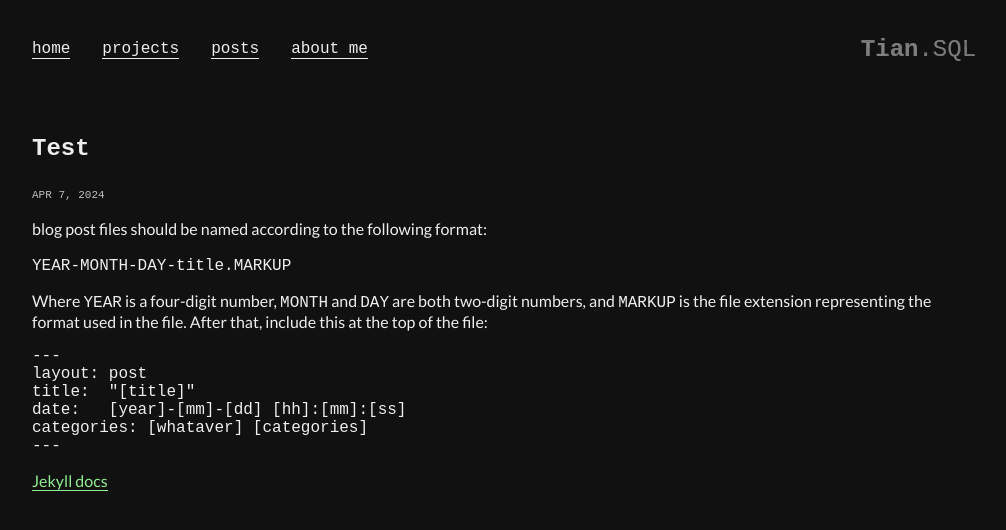
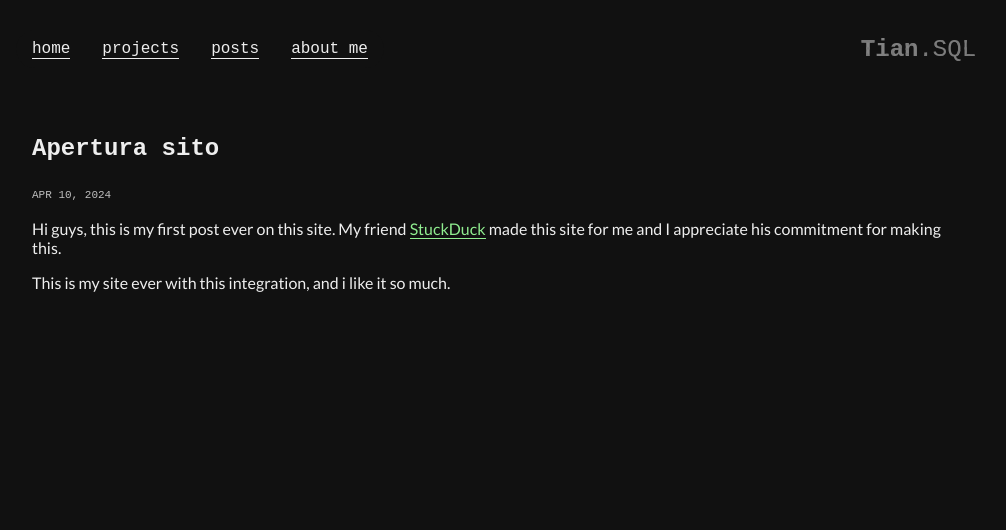
Before and after one commit to Tian-MC/tian-mc.github.io, a Jekyll site: the page built from _posts/2024-04-07-welcome-to-jekyll.markdown, in a window 1280 px wide. Shown: the top 530 px of the page, without its empty margins (144-1150 px from the left). Built offline with Jekyll 4.4.1, drawn with Linux system fonts in a browser that asks for light colours; some web fonts are replaced.

Commit message:
Update 2024-04-07-welcome-to-jekyll.markdown

````diff
--- a/_posts/2024-04-07-welcome-to-jekyll.markdown
+++ b/_posts/2024-04-07-welcome-to-jekyll.markdown
@@ -1,24 +1,10 @@
 ---
 layout: post
-title:  "Test"
-date:   2024-04-07 16:45:29 +0200
-categories: test category
+title:  "Apertura sito"
+date:   2024-04-10 23:51:29 +0200
+categories: General
 ---
-blog post files should be named according to the following format:
+Hi guys, this is my first post ever on this site.
+My friend [StuckDuck](https://s7uck.github.io) made this site for me and I appreciate his commitment for making this.
 
-`YEAR-MONTH-DAY-title.MARKUP`
-
-Where `YEAR` is a four-digit number, `MONTH` and `DAY` are both two-digit numbers, and `MARKUP` is the file extension representing the format used in the file. After that, include this at the top of the file:
-
-```
----
-layout: post
-title:  "[title]"
-date:   [year]-[mm]-[dd] [hh]:[mm]:[ss]
-categories: [whataver] [categories]
----
-```
-
-[Jekyll docs][jekyll-docs]
-
-[jekyll-docs]: https://jekyllrb.com/docs/home
+This is my site ever with this integration, and i like it so much.
````
